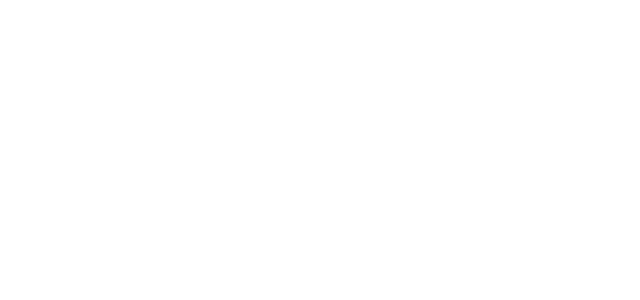
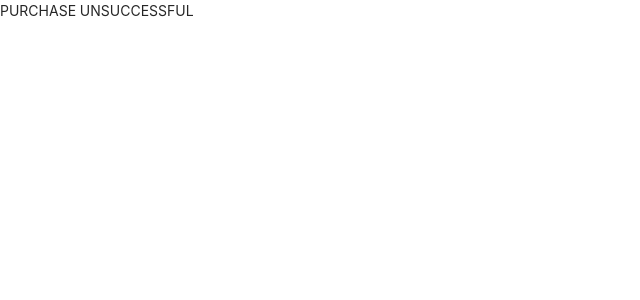
Before and after one commit to neihrr/Train-Reservation-Front-End, a React (Create React App) app: page /PurchaseError in a window 1280 px wide. Before the commit this address had no page. Shown: the top 300 px of the page, without its empty margins (0-640 px from the left). Built offline with nearby package versions, Linux system fonts and the light colour scheme.

Commit message:
unsuccess

```diff
--- a/src/components/PopUpBook.jsx
+++ b/src/components/PopUpBook.jsx
@@ -19,7 +19,7 @@ import axios from 'axios';
 import jwt_decode from 'jwt-decode';
 import { unstable_renderSubtreeIntoContainer } from 'react-dom';
 
-    class PopUpBook extends React.Component{
+class PopUpBook extends React.Component{
       constructor(props){
           super(props);
           this.history = this.props.navigation;
@@ -118,12 +118,17 @@ import { unstable_renderSubtreeIntoContainer } from 'react-dom';
             console.log("TESTT");
 
             const res = await axios.post("http://localhost:3001/reservation", reservationCreateRequest)
-            .then(res => console.log(res))
-            .catch((err)=>{
-                console.log(err);
+            .then(res => {
+                console.log(res.data.success);
+                if(res.data.success==='false'){
+                    this.history("/PurchaseError");
+                }
 
-            });
-            console.log(res);
+            }
+                );
+
+
+
 
             localStorage.clear();
             localStorage.setItem("access_token", access_token);
--- /dev/null
+++ b/src/components/PurchaseUnsuccesful.jsx
@@ -0,0 +1,15 @@
+import React from "react";
+class  PurchaseUnsuccesful extends React.Component {
+    constructor(props){
+        super(props);
+    }
+    render(){
+        return(
+            <>
+                <div>PURCHASE UNSUCCESSFUL</div>
+            </>
+        );
+    }
+}
+
+export default PurchaseUnsuccesful;
--- a/src/index.js
+++ b/src/index.js
@@ -13,6 +13,7 @@ import PurchaseSuccess from './components/PurchaseSuccess.jsx';
 import Cancellation from './components/Cancellation.jsx';
 import SelectCarRound from './components/SelectCarRound.jsx';
 import SelectSeatRound from './components/SelectSeatRound.jsx';
+import PurchaseUnsuccesful from './components/PurchaseUnsuccesful.jsx';
 
 ReactDOM.render(
   <React.StrictMode>
@@ -26,6 +27,7 @@ ReactDOM.render(
           <Route path="/PopUp" element = {<PopUpBook/>}></Route>
           <Route path="/AdminPanel" element = {<AdminPanel/>}></Route>
           <Route path="/PurchaseSuccess" element = {<PurchaseSuccess/>}></Route>
+          <Route path="/PurchaseError" element = {<PurchaseUnsuccesful/>}></Route>
           <Route path="/Cancellation" element = {<Cancellation/>}></Route>
           <Route path="/" element={<App/>}></Route>
       </Routes>
```
